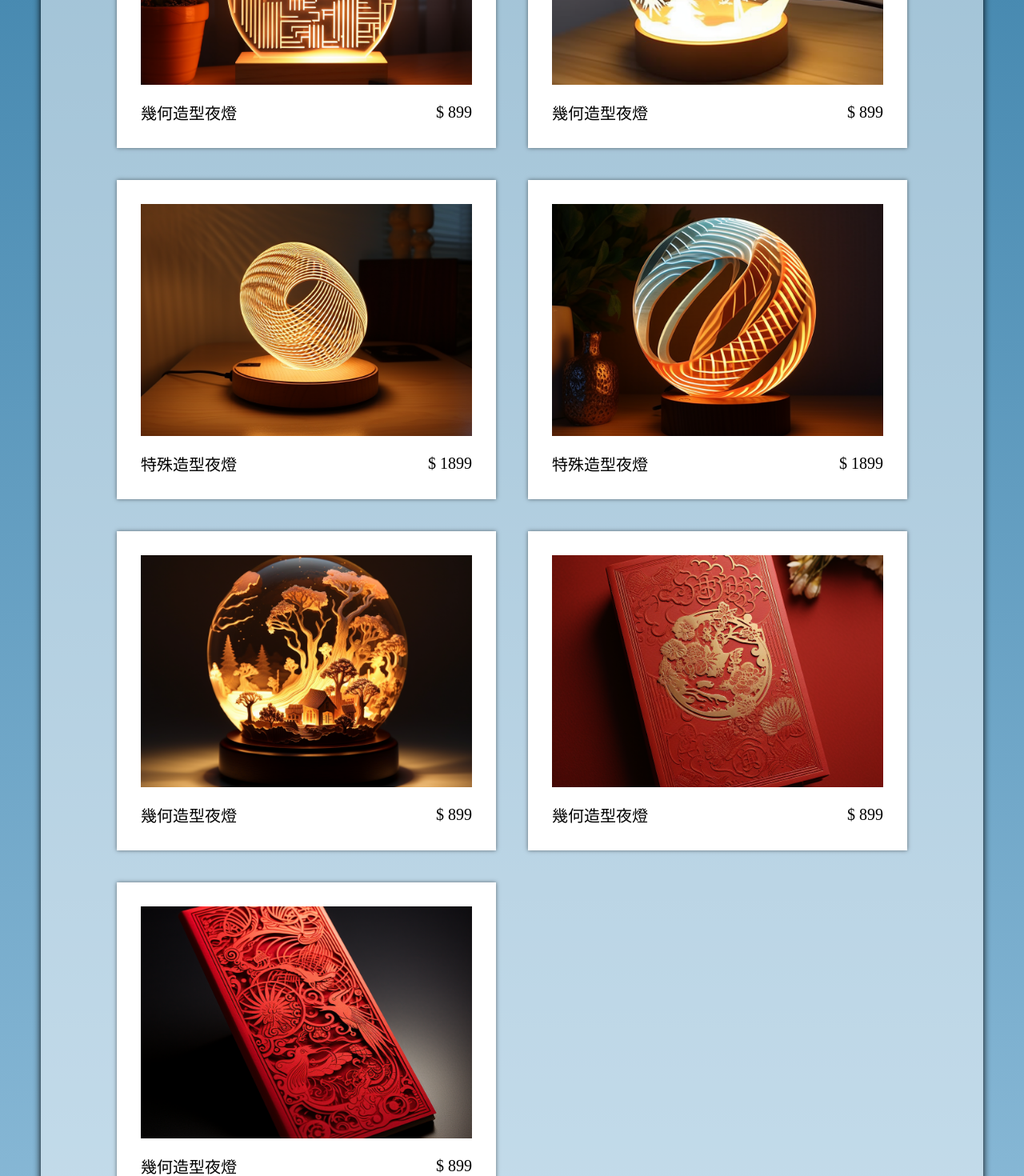
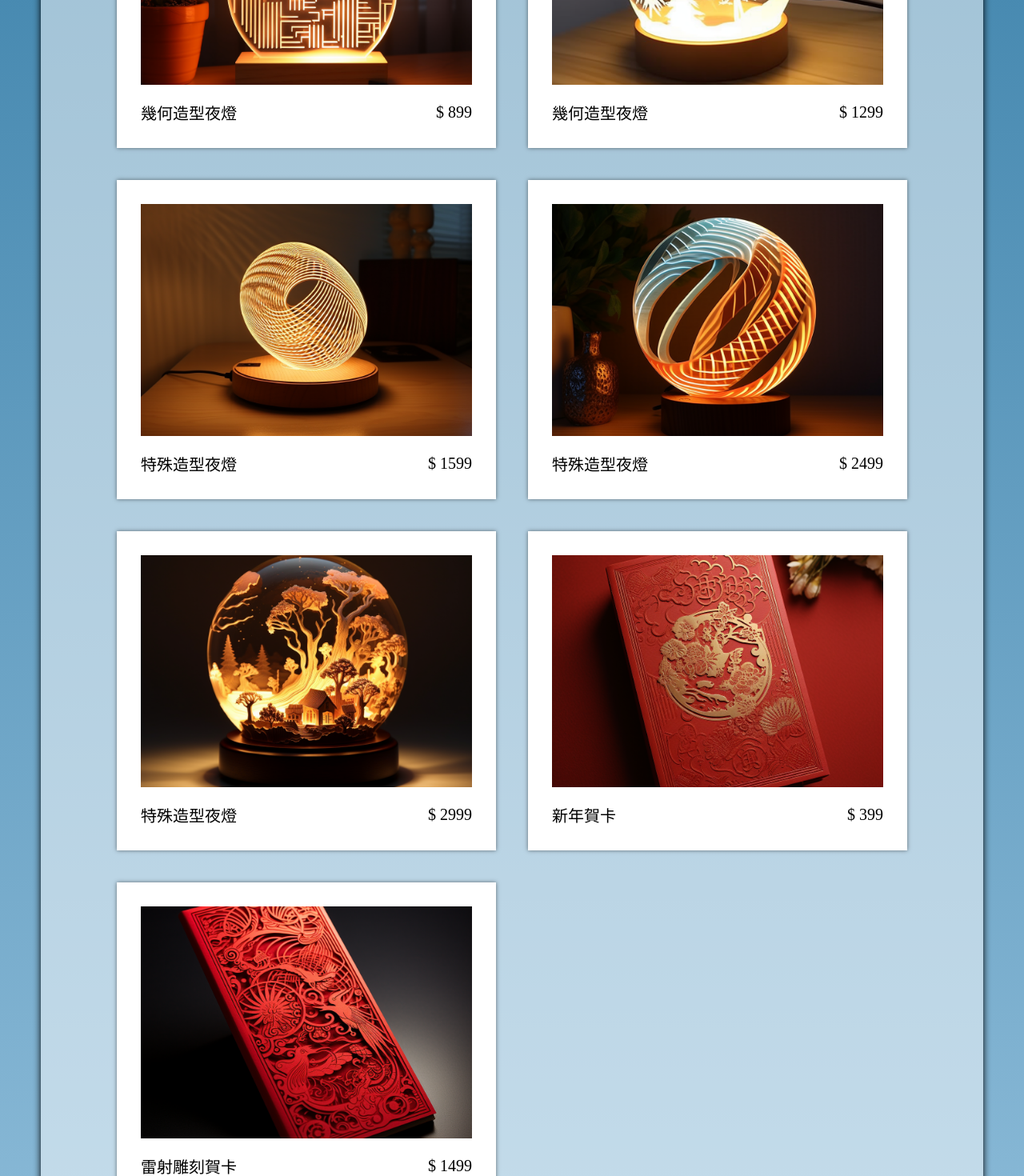
Before and after one commit to ywyang236/gift-for-you, a Next.js app: page / in a window 1280 px wide. Shown: the part 2280-3750 px from the top of the page at 80% size. Built offline with nearby package versions, Linux system fonts and the light colour scheme; no server answers.

Commit message:
Update index page item name.

```diff
--- a/src/pages/index.tsx
+++ b/src/pages/index.tsx
@@ -125,7 +125,7 @@ const Home = () => {
                                 </div>
                                 <div className={IndexCSS.itemsText}>
                                     <div className={IndexCSS.itemsCard_Title}>幾何造型夜燈</div>
-                                    <div className={IndexCSS.itemsCard_Price}>$ 899</div>
+                                    <div className={IndexCSS.itemsCard_Price}>$ 1299</div>
                                 </div>
                             </div>
                         </div>
@@ -136,7 +136,7 @@ const Home = () => {
                                 </div>
                                 <div className={IndexCSS.itemsText}>
                                     <div className={IndexCSS.itemsCard_Title}>特殊造型夜燈</div>
-                                    <div className={IndexCSS.itemsCard_Price}>$ 1899</div>
+                                    <div className={IndexCSS.itemsCard_Price}>$ 1599</div>
                                 </div>
                             </div>
                         </div>
@@ -147,7 +147,7 @@ const Home = () => {
                                 </div>
                                 <div className={IndexCSS.itemsText}>
                                     <div className={IndexCSS.itemsCard_Title}>特殊造型夜燈</div>
-                                    <div className={IndexCSS.itemsCard_Price}>$ 1899</div>
+                                    <div className={IndexCSS.itemsCard_Price}>$ 2499</div>
                                 </div>
                             </div>
                         </div>
@@ -157,8 +157,8 @@ const Home = () => {
                                     <div className={IndexCSS.itemsCard_7_button}>尚未開放</div>
                                 </div>
                                 <div className={IndexCSS.itemsText}>
-                                    <div className={IndexCSS.itemsCard_Title}>幾何造型夜燈</div>
-                                    <div className={IndexCSS.itemsCard_Price}>$ 899</div>
+                                    <div className={IndexCSS.itemsCard_Title}>特殊造型夜燈</div>
+                                    <div className={IndexCSS.itemsCard_Price}>$ 2999</div>
                                 </div>
                             </div>
 
@@ -169,8 +169,8 @@ const Home = () => {
                                     <div className={IndexCSS.itemsCard_8_button}>尚未開放</div>
                                 </div>
                                 <div className={IndexCSS.itemsText}>
-                                    <div className={IndexCSS.itemsCard_Title}>幾何造型夜燈</div>
-                                    <div className={IndexCSS.itemsCard_Price}>$ 899</div>
+                                    <div className={IndexCSS.itemsCard_Title}>新年賀卡</div>
+                                    <div className={IndexCSS.itemsCard_Price}>$ 399</div>
                                 </div>
                             </div>
                         </div>
@@ -180,8 +180,8 @@ const Home = () => {
                                     <div className={IndexCSS.itemsCard_9_button}>尚未開放</div>
                                 </div>
                                 <div className={IndexCSS.itemsText}>
-                                    <div className={IndexCSS.itemsCard_Title}>幾何造型夜燈</div>
-                                    <div className={IndexCSS.itemsCard_Price}>$ 899</div>
+                                    <div className={IndexCSS.itemsCard_Title}>雷射雕刻賀卡</div>
+                                    <div className={IndexCSS.itemsCard_Price}>$ 1499</div>
                                 </div>
                             </div>
                         </div>
```
